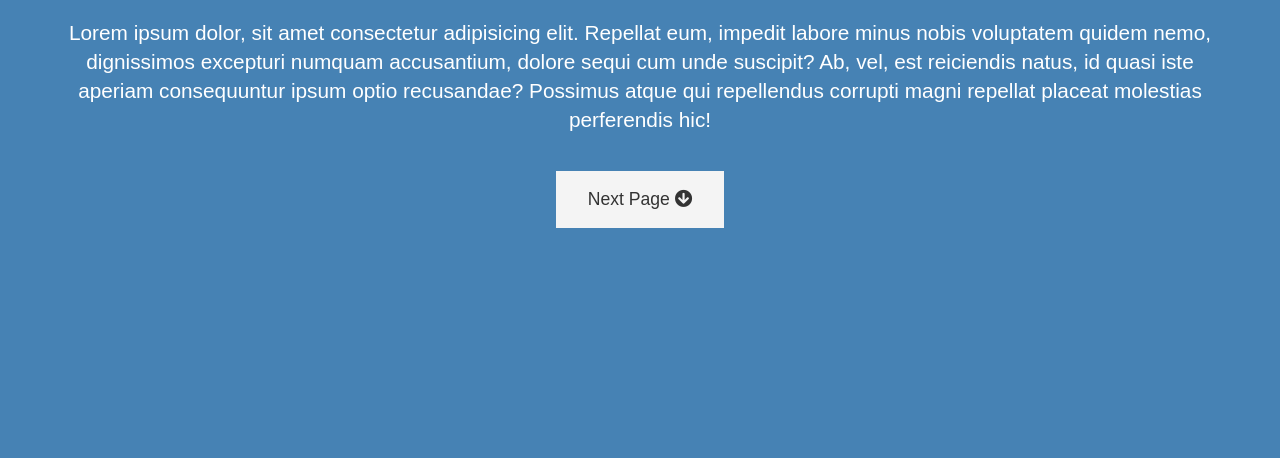
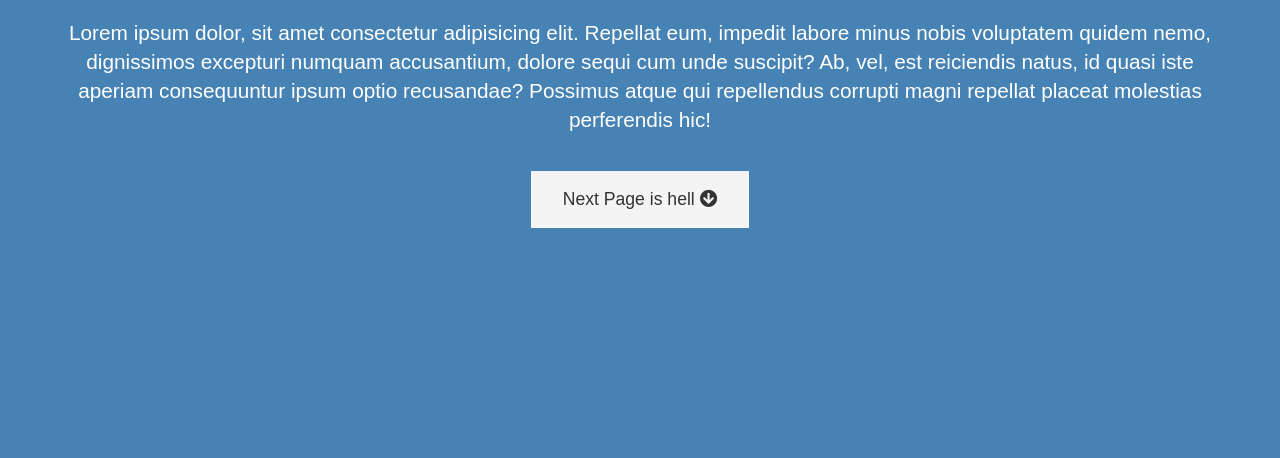
Before and after one commit to vijayraman96/vijay-personal, a plain HTML site: page index.html in a window 1280 px wide. Shown: the part 342-800 px from the top of the page. Drawn offline with nearby package versions, Linux system fonts and the light colour scheme.

Commit message:
hell is back

```diff
--- a/index.html
+++ b/index.html
@@ -15,7 +15,7 @@
             Lorem ipsum dolor, sit amet consectetur adipisicing elit. Repellat eum, impedit labore minus nobis voluptatem quidem nemo, dignissimos excepturi numquam accusantium, dolore sequi cum unde suscipit? Ab, vel, est reiciendis natus, id quasi iste aperiam consequuntur ipsum optio recusandae? Possimus atque qui repellendus corrupti magni repellat placeat molestias perferendis hic!
         </p>
         <div>
-            <a href="#page-2" class="btn ">Next Page <i class="fas fa-arrow-circle-down"></i></a>
+            <a href="#page-2" class="btn ">Next Page is hell <i class="fas fa-arrow-circle-down"></i></a>
         </div>
     </section>
     <!--Page Two-->
```
